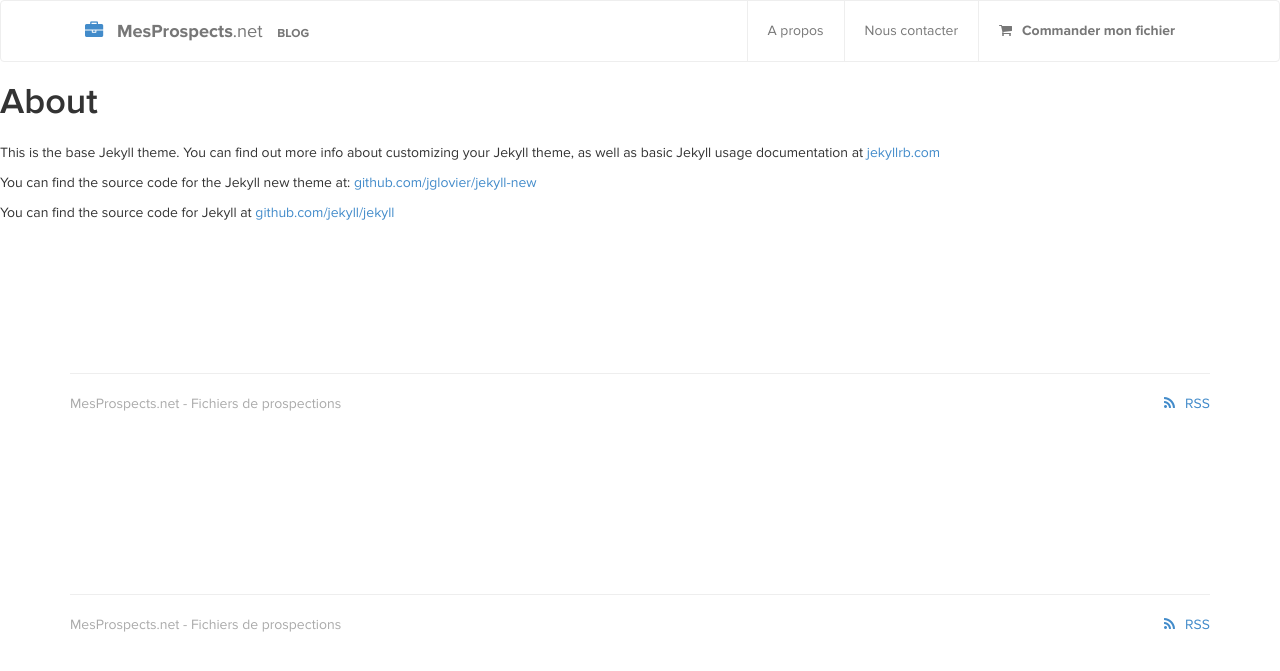
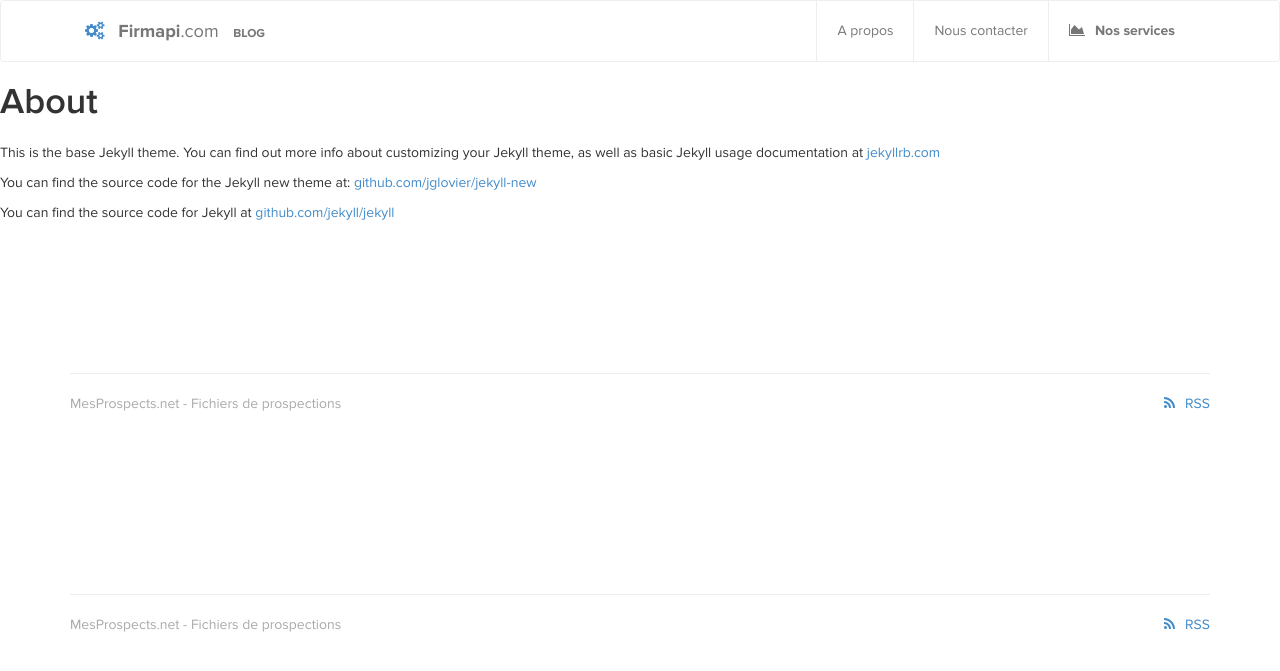
Before and after one commit to firmapi/blog, a Jekyll site: the page built from about.md, in a window 1280 px wide. Shown: the top 671 px of the page. Built offline with Jekyll 4.4.1, drawn with Linux system fonts in a browser that asks for light colours; nearby versions of some CDN libraries; comment, search, counter and statistics services are not loaded.

Commit message:
Adaptation du blog à la nouvelle structure de Firmapi

```diff
--- a/_config.yml
+++ b/_config.yml
@@ -3,7 +3,7 @@ title: Blog MesProspects.net
 email: contact@mesprospects.net
 description: "Des conseils concrets et des ressources pour réussir votre prospection et faire croître votre activité."
 baseurl:
-url: http://blog.mesprospects.net
+url: http://blog.firmapi.com
 
 # Build settings
 # markdown: kramdown
--- a/_includes/head.html
+++ b/_includes/head.html
@@ -10,7 +10,7 @@
     <link rel="stylesheet" href="{{ "/css/bootstrap.min.css" | prepend: site.baseurl }}">
     <link rel="stylesheet" href="{{ "/css/fonts.css" | prepend: site.baseurl }}">
     <link rel="stylesheet" href="{{ "/css/main.css" | prepend: site.baseurl }}">
-    <link href="//maxcdn.bootstrapcdn.com/font-awesome/4.1.0/css/font-awesome.min.css" rel="stylesheet">
+    <link href="//maxcdn.bootstrapcdn.com/font-awesome/4.2.0/css/font-awesome.min.css" rel="stylesheet">
 
     <!-- JS -->
     <script src="//ajax.googleapis.com/ajax/libs/jquery/1.11.0/jquery.min.js"></script>
--- a/_includes/header.html
+++ b/_includes/header.html
@@ -8,18 +8,18 @@
           <span class="icon-bar"></span>
           <span class="icon-bar"></span>
         </button>
-        <a class="navbar-brand" data-no-turbolink="true" href="{{ site.url }}">
-          <span class="fa fa-briefcase"></span>
-          <strong>MesProspects</strong>.net
+        <a class="navbar-brand" data-no-turbolink="true" href="/">
+          <span class="fa fa-gears"></span>
+          <strong>Firmapi</strong>.com
           <span class="blog-brand">BLOG</span>
         </a>
       </div>
 
       <div class="navbar-collapse collapse">
         <ul class="nav navbar-nav navbar-right">
-          <li><a href="http://www.mesprospects.net/a-propos">A propos</a></li>
-          <li><a href="http://www.mesprospects.net/contact">Nous contacter</a></li>
-          <li><a href="http://www.mesprospects.net/mon-fichier"><span class="fa fa-shopping-cart icon-cart"></span><strong>Commander mon fichier</strong></a></li>
+          <li><a href="http://firmapi.com/a-propos">A propos</a></li>
+          <li><a href="https://firmapi.com/#contact">Nous contacter</a></li>
+          <li><a href="http://firmapi.com"><span class="fa fa-area-chart icon-cart"></span><strong>Nos services</strong></a></li>
         </ul>
       </div>
     </div>
--- a/css/main.css
+++ b/css/main.css
@@ -67,7 +67,7 @@ background: #F9F9F9;
   font-size: 12px;
 }
 
-.navbar-brand .fa-briefcase {
+.navbar-brand .fa-gears {
   color: #428bca;
   margin-right: 0.5em;
 }
```
